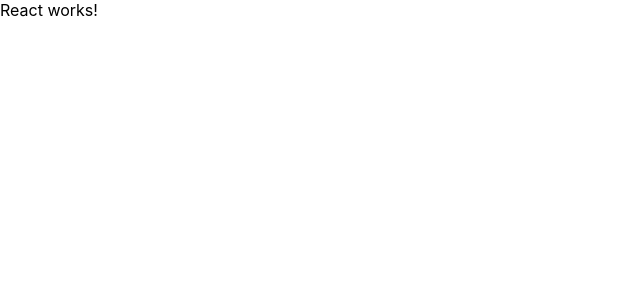
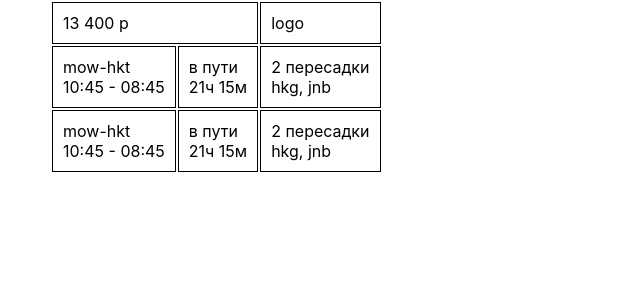
Before and after one commit to thechesnokov/react-tickets, a React (Create React App) app: page / in a window 1280 px wide. Shown: the top 300 px of the page, without its empty margins (0-640 px from the left). Built offline with nearby package versions, Linux system fonts and the light colour scheme; no server answers.

Commit message:
getting tickets

```diff
--- a/package.json
+++ b/package.json
@@ -3,6 +3,7 @@
   "version": "0.1.0",
   "private": true,
   "dependencies": {
+    "axios": "^0.19.0",
     "react": "^16.12.0",
     "react-dom": "^16.12.0",
     "react-scripts": "3.2.0"
--- a/src/App.jsx
+++ b/src/App.jsx
@@ -1,12 +1,61 @@
 import React from 'react';
 import './App.scss';
+import axios from 'axios';
 
-function App() {
-  return (
-    <div className="App">
-      React works!
-    </div>
-  );
+axios.get('https://front-test.beta.aviasales.ru/search')
+    .then(response => {
+        let searchId = response.data.searchId;
+        // console.log(searchId);
+
+        axios.get('https://front-test.beta.aviasales.ru/tickets/?searchId=' + searchId)
+            .then(response => {
+                console.log(response.data);
+            });
+    });
+
+export default function App() {
+    return (
+        <div className="app">
+            <div className="app__container">
+                <div className="tickets">
+                    <table>
+                        <tbody>
+                        <tr>
+                            <td colSpan="2">13 400 p</td>
+                            <td>logo</td>
+                        </tr>
+                        <tr>
+                            <td>
+                                <div>mow-hkt</div>
+                                <div>10:45 - 08:45</div>
+                            </td>
+                            <td>
+                                <div>в пути</div>
+                                <div>21ч 15м</div>
+                            </td>
+                            <td>
+                                <div>2 пересадки</div>
+                                <div>hkg, jnb</div>
+                            </td>
+                        </tr>
+                        <tr>
+                            <td>
+                                <div>mow-hkt</div>
+                                <div>10:45 - 08:45</div>
+                            </td>
+                            <td>
+                                <div>в пути</div>
+                                <div>21ч 15м</div>
+                            </td>
+                            <td>
+                                <div>2 пересадки</div>
+                                <div>hkg, jnb</div>
+                            </td>
+                        </tr>
+                        </tbody>
+                    </table>
+                </div>
+            </div>
+        </div>
+    );
 }
-
-export default App;
--- a/src/App.scss
+++ b/src/App.scss
@@ -0,0 +1,9 @@
+.app__container {
+  max-width: 1180px;
+  margin: 0 auto;
+}
+
+table td {
+  border: 1px solid black;
+  padding: 10px;
+}
```
Also changed, not shown: 1 other file (tests, documents, lock files or other folders).
